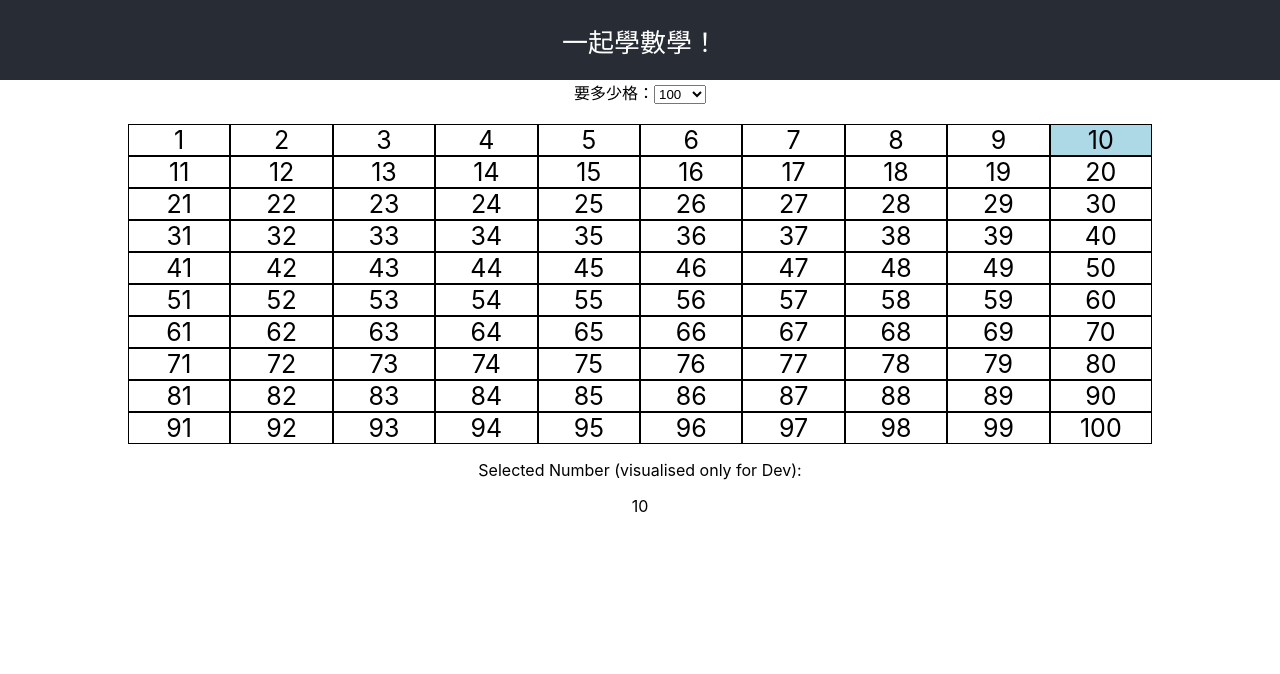
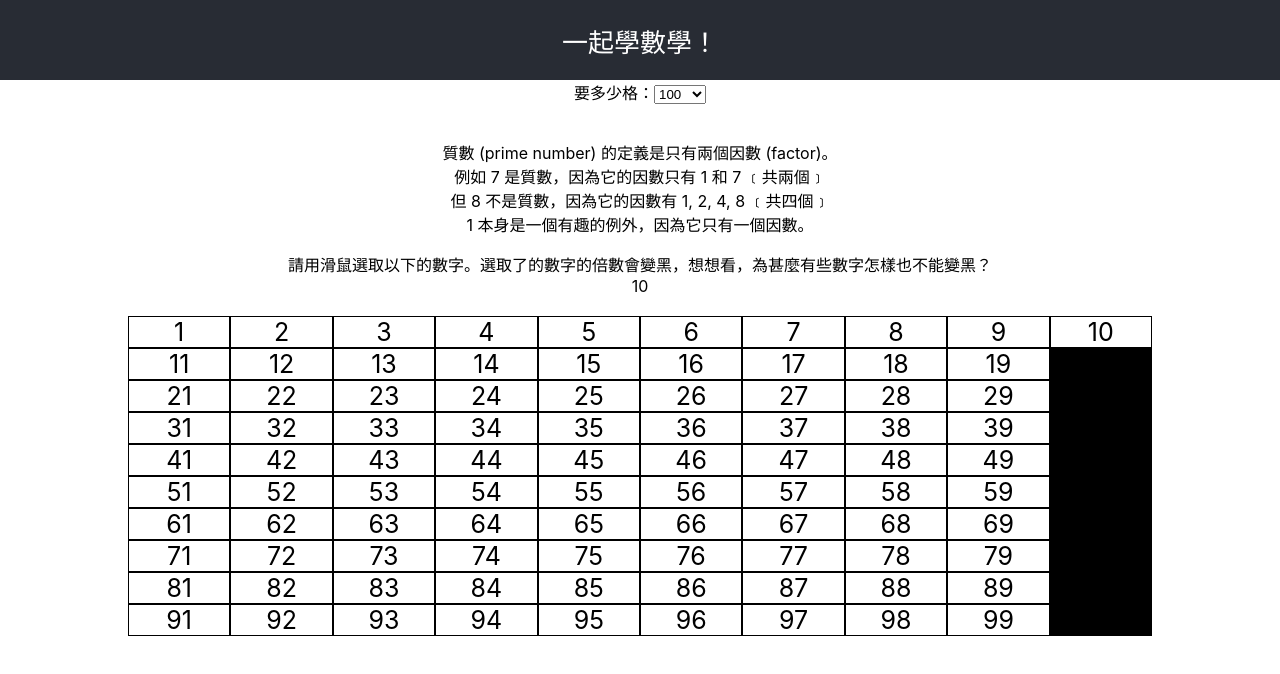
Before and after one commit to michaelcychan/maths-visualised, a React (Create React App) app: page / in a window 1280 px wide. Both pictures are taken after a click on the element "10". Shown: the top 674 px of the page. Built offline with nearby package versions, Linux system fonts and the light colour scheme.

Commit message:
complete prime number number grid 👓

```diff
--- a/src/App.css
+++ b/src/App.css
@@ -33,7 +33,7 @@
 }
 
 #number-grid-container > div.initial-background {
-  background-color: wheat;
+  background-color: white;
 }
 
 #number-grid-container > div.blue-background {
--- a/src/App.tsx
+++ b/src/App.tsx
@@ -35,15 +35,23 @@ function App() {
       </header>
       <GridSizeSelector changeGridSize={changeGridSize} />
       <br></br>
+      <div>
+        <p>質數 (prime number) 的定義是只有兩個因數 (factor)。<br />
+        例如 7 是質數，因為它的因數只有 1 和 7 ﹝共兩個﹞<br />
+        但 8 不是質數，因為它的因數有 1, 2, 4, 8 ﹝共四個﹞<br />
+        1 本身是一個有趣的例外，因為它只有一個因數。
+        </p>
+        <section>請用滑鼠選取以下的數字。選取了的數字的倍數會變黑，想想看，為甚麼有些數字怎樣也不能變黑？<br />
+        {selectedNumbers.map(numText => {
+          return <span>{numText} </span>;
+        })} <br />
+        </section>
+      </div>
+      <br></br>
       <section>
         <GenerateNumberGrid gridSize={gridSize} click={gridClick} selected={selectedNumbers}/>
       </section>
-      <div>
-        <p>Selected Number (visualised only for Dev):</p>
-        {selectedNumbers.map(numText => {
-          return <span>{numText} </span>;
-        })}
-      </div>
+
     </div>
   );
 }
--- a/src/components/generateNumberGrid.tsx
+++ b/src/components/generateNumberGrid.tsx
@@ -2,12 +2,12 @@ import {isMultipleOfSelected} from './isMultipleOfSelected'
 
 export const GenerateNumberGrid = (props: any) => {
 
-  const arrayNum: Number[] = Array.from(Array(props.gridSize).keys()).map(x => x+1);
+  const arrayNum: number[] = Array.from(Array(props.gridSize).keys()).map(x => x+1);
   return (
     <section id="number-grid-container">
-      {arrayNum.map((num: Number) => {
-        const match = isMultipleOfSelected(props.selected, num)
-        return <div id={num.toString()} key={num.toString()} className={match ? "blue-background" : "gree-background"} onClick={props.click}> {num.toString()} </div>
+      {arrayNum.map((num: number) => {
+        const match: boolean = isMultipleOfSelected(props.selected, num)
+        return <div id={num.toString()} key={num.toString()} className={match ? "black-background" : "initial-background"} onClick={props.click}> {num.toString()} </div>
       })}
     </section>
   );
--- a/src/components/isMultipleOfSelected.tsx
+++ b/src/components/isMultipleOfSelected.tsx
@@ -1,7 +1,18 @@
-export const isMultipleOfSelected = (selected: String[], num: Number) => {
-  if (selected.includes(num.toString())) {
-    return true
-  } else {
-    return false
+export const isMultipleOfSelected = (selected: String[], num: number) => {
+  let match: boolean = false
+  if (selected.length < 1) {
+    return match
   }
+
+  for (let i = selected.length - 1; i >= 0; i--) {
+    if (selected[i] != "1") {
+      if (selected[i] === num.toString()) {
+        match = false
+      }
+      if (num % Number(selected[i]) === 0 && num / Number(selected[i]) > 1) {
+        match = true
+      }
+    }
+  }
+  return match
 }
```
